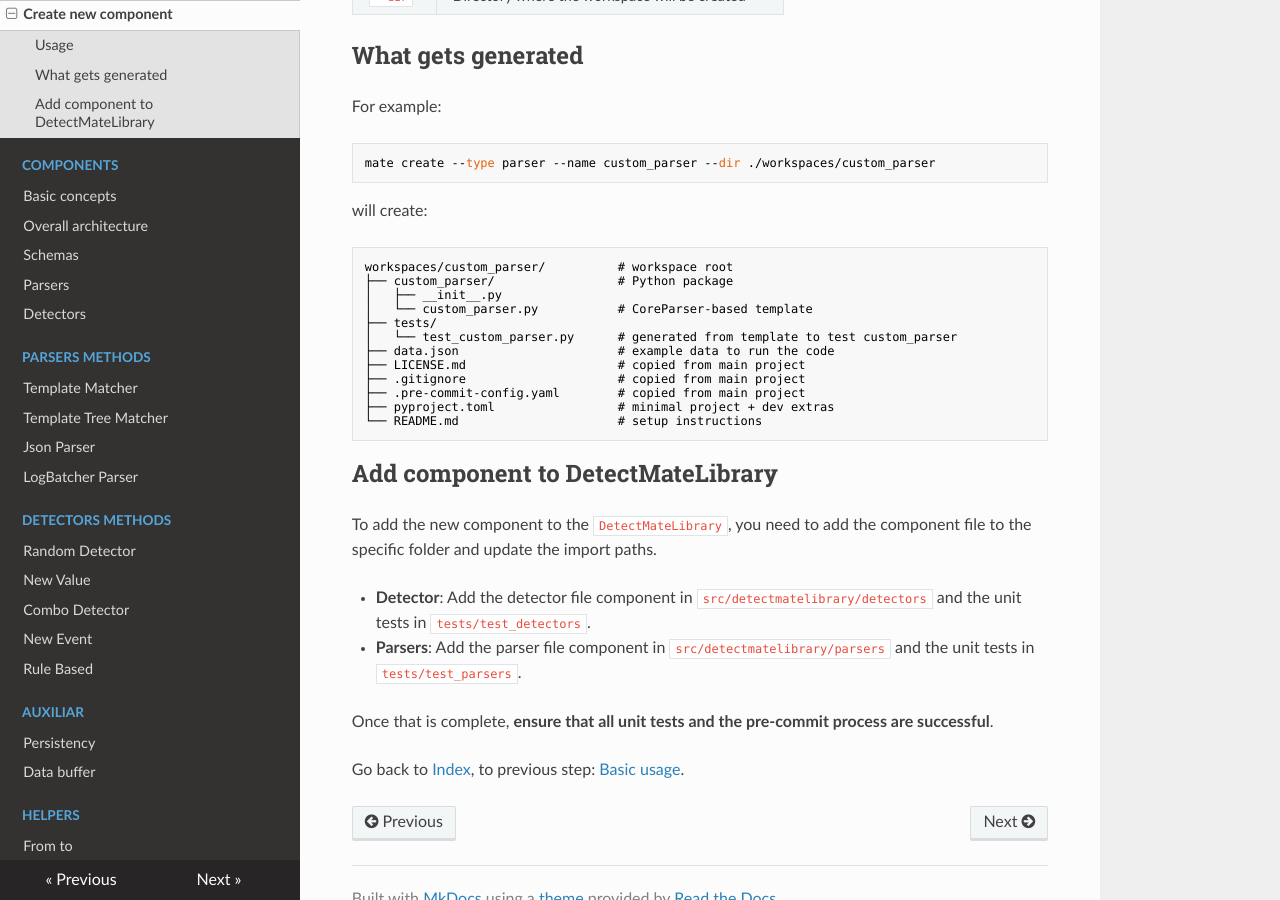
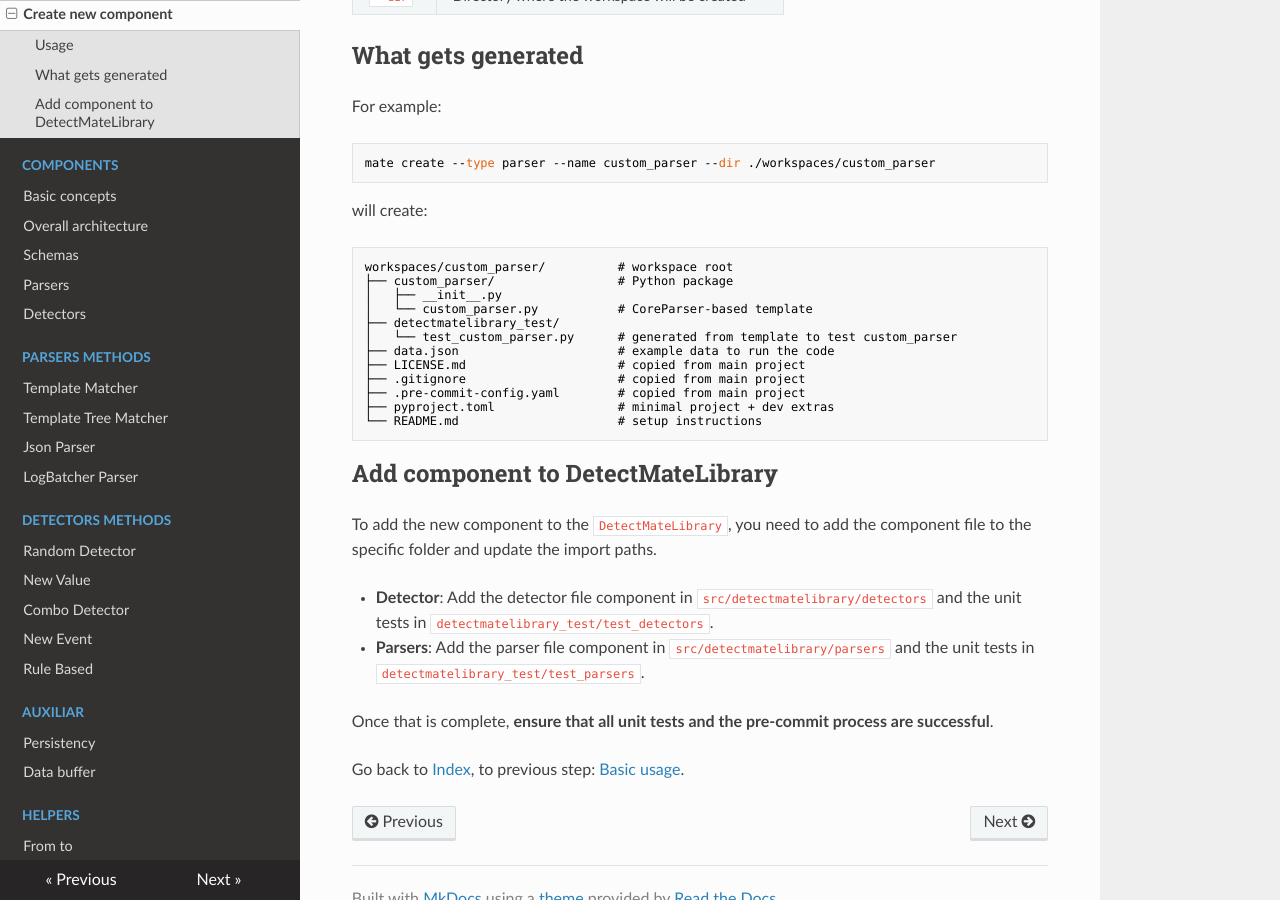
Before and after one commit to ait-detectmate/DetectMateLibrary, an MkDocs documentation site: the page built from docs/create_components.md, in a window 1280 px wide and 900 px high, scrolled down 633 px. Built offline with MkDocs 1.6.1, drawn with Linux system fonts in a browser that asks for light colours; nearby versions of some CDN libraries.

Commit message:
change the outdated references of tests/ to detectmatelibrary_tests/

```diff
--- a/docs/create_components.md
+++ b/docs/create_components.md
@@ -35,7 +35,7 @@ workspaces/custom_parser/          # workspace root
 ├── custom_parser/                 # Python package
 │   ├── __init__.py
 │   └── custom_parser.py           # CoreParser-based template
-├── tests/
+├── detectmatelibrary_test/
 │   └── test_custom_parser.py      # generated from template to test custom_parser
 ├── data.json                      # example data to run the code
 ├── LICENSE.md                     # copied from main project
@@ -49,8 +49,8 @@ workspaces/custom_parser/          # workspace root
 
 To add the new component to the `DetectMateLibrary`, you need to add the component file to the specific folder and update the import paths.
 
-* **Detector**: Add the detector file component in `src/detectmatelibrary/detectors` and the unit tests in `tests/test_detectors`.
-* **Parsers**: Add the parser file component in `src/detectmatelibrary/parsers` and the unit tests in `tests/test_parsers`.
+* **Detector**: Add the detector file component in `src/detectmatelibrary/detectors` and the unit tests in `detectmatelibrary_test/test_detectors`.
+* **Parsers**: Add the parser file component in `src/detectmatelibrary/parsers` and the unit tests in `detectmatelibrary_test/test_parsers`.
 
 Once that is complete, **ensure that all unit tests and the pre-commit process are successful**.
 
```
Also changed, not shown: docs/installation.md (+1 -1 lines), 1 other file.
